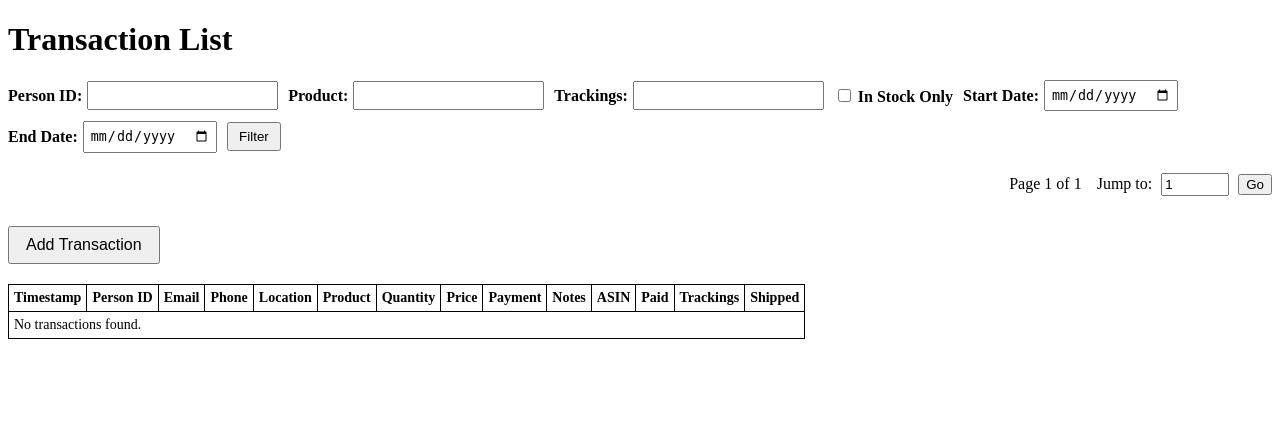
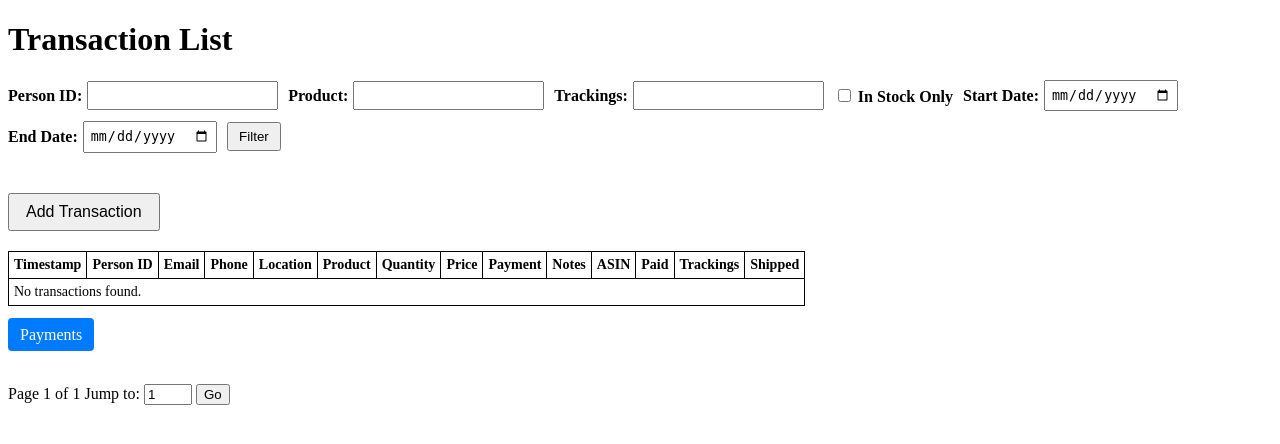
Before and after one commit to albertduu/DjangoTransactions, a Django app: page / in a window 1280 px wide. Shown: the top 444 px of the page. Run offline with Django 5.2, Linux system fonts and the light colour scheme; data that the repository does not hold is empty.

Commit message:
Added files to email and fixed pagination

```diff
--- a/transactions/templates/transactions/list.html
+++ b/transactions/templates/transactions/list.html
@@ -39,6 +39,7 @@
             padding: 5px 10px;
         }
 
+        /* Modal styles */
         .modal {
             display: none;
             position: fixed;
@@ -57,7 +58,7 @@
             padding: 20px;
             border: 1px solid #888;
             width: 400px;
-            box-shadow: 0 0 10px #000;
+            box-shadow: 0px 0px 10px #000;
             border-radius: 8px;
         }
 
@@ -91,32 +92,29 @@
         }
 
         .pagination {
-            display: flex;
-            justify-content: flex-end;
-            align-items: center;
+            margin-top: 40px;
+        }
+
+        .tab-bar {
+            margin-top: 20px;
             margin-bottom: 10px;
         }
 
-        .pagination a {
-            margin: 0 5px;
+        .tab-bar a {
+            padding: 8px 12px;
+            background: #007BFF;
+            color: white;
             text-decoration: none;
+            border-radius: 4px;
+            margin-right: 10px;
         }
 
-        .pagination form {
-            display: inline-flex;
-            align-items: center;
-            margin-left: 15px;
-        }
-
-        .pagination input[type="number"] {
-            width: 60px;
-            margin: 0 5px;
-            padding: 2px;
+        .tab-bar a:hover {
+            background: #0056b3;
         }
     </style>
 </head>
 <body>
-    {% load querystring %}
     <h1>Transaction List</h1>
 
     <!-- Filter Form -->
@@ -156,29 +154,6 @@
         <button type="submit">Filter</button>
     </form>
 
-    <div class="pagination">
-        {% if transactions.has_previous %}
-            <a href="?{% querystring page=transactions.previous_page_number %}">&laquo; Previous</a>
-        {% endif %}
-
-        <span>Page {{ transactions.number }} of {{ transactions.paginator.num_pages }}</span>
-
-        {% if transactions.has_next %}
-            <a href="?{% querystring page=transactions.next_page_number %}">Next &raquo;</a>
-        {% endif %}
-
-        <form method="get" style="display:inline;">
-            {% for key, value in request.GET.items %}
-                {% if key != 'page' %}
-                    <input type="hidden" name="{{ key }}" value="{{ value }}">
-                {% endif %}
-            {% endfor %}
-            <label for="page">Jump to:</label>
-            <input type="number" name="page" id="page" min="1" max="{{ transactions.paginator.num_pages }}" value="{{ transactions.number }}">
-            <button type="submit">Go</button>
-        </form>
-    </div>
-
     <!-- Add Transaction Button -->
     <button id="openPopup">Add Transaction</button>
 
@@ -192,20 +167,26 @@
         {% for t in transactions %}
         <tr>
             <td>{{ t.ts }}</td>
+
+            <!-- Person ID clickable -->
             <td>
                 <button class="clickable-link open-email" data-email="{{ t.email }}">
                     {{ t.person_id }}
                 </button>
             </td>
+
             <td>{{ t.email }}</td>
             <td>{{ t.phone }}</td>
             <td>{{ t.location }}</td>
             <td>{{ t.product }}</td>
+
+            <!-- Quantity clickable -->
             <td>
                 <button class="clickable-link open-email" data-email="{{ t.email }}">
                     {{ t.quantity }}
                 </button>
             </td>
+
             <td>{{ t.price }}</td>
             <td>{{ t.payment }}</td>
             <td>{{ t.notes }}</td>
@@ -221,7 +202,7 @@
         {% endfor %}
     </table>
 
-    <!-- Add Transaction Modal -->
+    <!-- Popup Modal Form -->
     <div id="popupForm" class="modal">
         <div class="modal-content">
             <span class="close">&times;</span>
@@ -254,6 +235,36 @@
         </div>
     </div>
 
+    <!-- Tab Bar -->
+    <div class="tab-bar">
+        <a href="{% url 'payments' %}">Payments</a>
+    </div>
+
+    <!-- Pagination Controls -->
+    <div class="pagination">
+        {% if transactions.has_previous %}
+            <a href="?{% querystring page=transactions.previous_page_number %}">&laquo; Previous</a>
+        {% endif %}
+
+        <span>Page {{ transactions.number }} of {{ transactions.paginator.num_pages }}</span>
+
+        {% if transactions.has_next %}
+            <a href="?{% querystring page=transactions.next_page_number %}">Next &raquo;</a>
+        {% endif %}
+
+        <form method="get" style="display:inline;">
+            {% for key, value in request.GET.items %}
+                {% if key != 'page' %}
+                    <input type="hidden" name="{{ key }}" value="{{ value }}">
+                {% endif %}
+            {% endfor %}
+            <label for="page">Jump to:</label>
+            <input type="number" name="page" id="page" min="1" max="{{ transactions.paginator.num_pages }}" value="{{ transactions.number }}">
+            <button type="submit">Go</button>
+        </form>
+    </div>
+
+    <!-- JavaScript to handle modals -->
     <script>
         document.addEventListener("DOMContentLoaded", function () {
             var addModal = document.getElementById("popupForm");
@@ -283,7 +294,7 @@
             }
 
             var emailButtons = document.querySelectorAll(".open-email");
-            emailButtons.forEach(function (btn) {
+            emailButtons.forEach(function(btn) {
                 btn.addEventListener("click", function () {
                     var email = this.dataset.email;
                     document.getElementById("emailRecipient").value = email;
```
